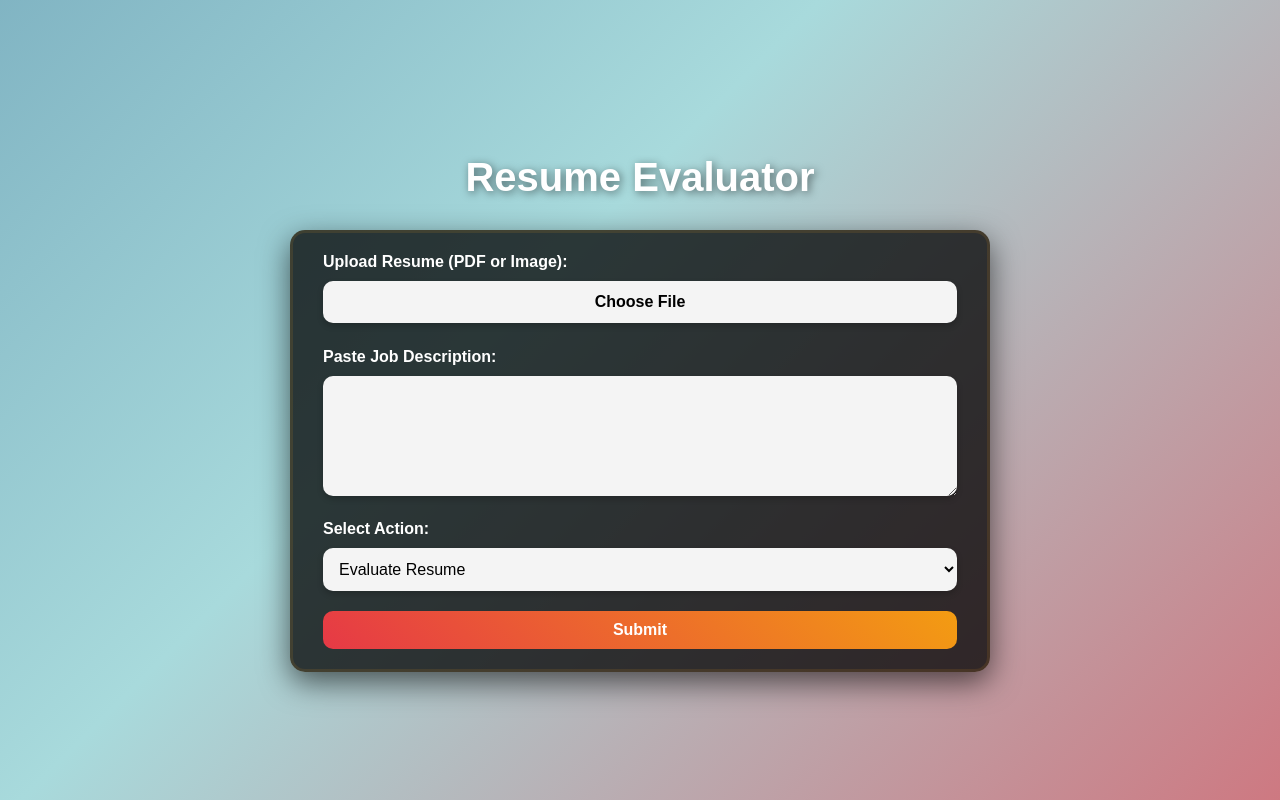
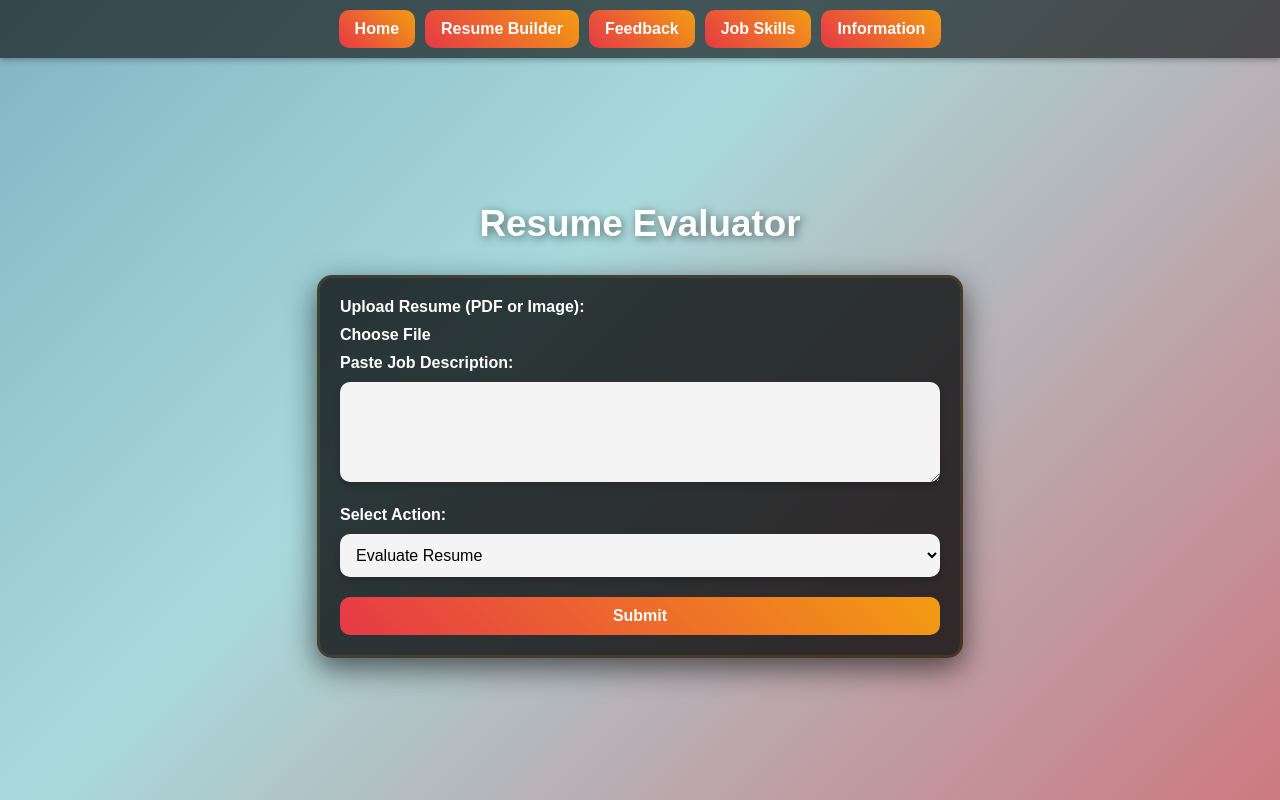
Before and after one commit to Akhila-Karuvaje/Resume_Optimize, a Flask app: page / in a window 1280 px wide. Run offline with Flask 3, Linux system fonts and the light colour scheme.

Commit message:
Update index.html

```diff
--- a/templates/index.html
+++ b/templates/index.html
@@ -2,16 +2,17 @@
 <html lang="en">
 <head>
   <meta charset="UTF-8">
+  <meta name="viewport" content="width=device-width, initial-scale=1.0">
   <title>Resume Evaluator</title>
   <style>
     html, body {
       margin: 0;
       padding: 0;
-      height: 100%;
       font-family: 'Arial', sans-serif;
       background: linear-gradient(135deg, #56d8ff, #457b9d, #a8dadc, #e63946);
       background-size: 300% 300%;
       animation: gradientCycle 15s ease infinite;
+      min-height: 100vh;
     }
 
     @keyframes gradientCycle {
@@ -20,7 +21,38 @@
     }
 
     body {
-      overflow-y: auto;
+      overflow-x: hidden;
+    }
+
+    /* ---- Navbar ---- */
+    nav {
+      display: flex;
+      flex-wrap: wrap;
+      justify-content: center;
+      gap: 10px;
+      background: rgba(0, 0, 0, 0.6);
+      padding: 10px;
+      box-shadow: 0 2px 6px rgba(0, 0, 0, 0.3);
+      position: sticky;
+      top: 0;
+      z-index: 1000;
+    }
+
+    nav button {
+      background: linear-gradient(45deg, #e63946, #f39c12);
+      border: none;
+      color: white;
+      padding: 10px 16px;
+      border-radius: 10px;
+      font-size: 1em;
+      cursor: pointer;
+      font-weight: bold;
+      transition: all 0.3s ease;
+    }
+
+    nav button:hover {
+      background: linear-gradient(45deg, #d62828, #f77f00);
+      transform: scale(1.05);
     }
 
     .container {
@@ -28,7 +60,7 @@
       flex-direction: column;
       justify-content: center;
       align-items: center;
-      min-height: 100vh;
+      min-height: calc(100vh - 80px);
       padding: 20px;
       box-sizing: border-box;
     }
@@ -37,28 +69,20 @@
       color: white;
       text-align: center;
       margin-bottom: 30px;
-      font-size: 2.5em;
+      font-size: 2.3em;
       text-shadow: 2px 2px 8px rgba(0,0,0,0.5);
-      animation: fadeIn 1.5s ease-out;
-    }
-
-    @keyframes fadeIn {
-      from { opacity: 0; transform: translateY(-20px); }
-      to { opacity: 1; transform: translateY(0); }
     }
 
     #resumeForm {
       background: rgba(0, 0, 0, 0.75);
-      padding: 20px 30px;
+      padding: 20px;
       border-radius: 15px;
       box-shadow: 0 10px 30px rgba(0, 0, 0, 0.6);
       color: #fff;
       width: 100%;
-      max-width: 700px;
-      animation: fadeIn 1.5s ease-out;
+      max-width: 600px;
       border: 3px solid #f39c12;
       animation: blinkBorder 2s infinite;
-      box-sizing: border-box;
     }
 
     @keyframes blinkBorder {
@@ -68,42 +92,10 @@
     }
 
     label {
-      font-size: 1.0em;
+      font-size: 1em;
       display: block;
       margin-bottom: 10px;
       font-weight: bold;
-    }
-
-    .file-upload-wrapper {
-      position: relative;
-      margin-bottom: 25px;
-      width: 100%;
-      box-sizing: border-box;
-    }
-
-    .file-upload-wrapper input[type="file"] {
-      opacity: 0;
-      width: 100%;
-      height: 55px;
-      position: absolute;
-      left: 0;
-      top: 0;
-      cursor: pointer;
-      box-sizing: border-box;
-    }
-
-    .file-upload-label {
-      background: #f4f4f4;
-      color: #000;
-      font-size: 1.0em;
-      border-radius: 10px;
-      padding: 12px;
-      display: block;
-      width: 100%;
-      text-align: center;
-      box-shadow: 0 3px 6px rgba(0, 0, 0, 0.2);
-      box-sizing: border-box;
-      transition: all 0.3s ease;
     }
 
     textarea,
@@ -115,74 +107,84 @@
       border-radius: 10px;
       background: #f4f4f4;
       color: #000;
-      font-size: 1.0em;
+      font-size: 1em;
       box-shadow: 0 3px 6px rgba(0, 0, 0, 0.2);
       box-sizing: border-box;
     }
 
     #job_description {
-      height: 120px;
-      font-size: 1.2em;
+      height: 100px;
+      resize: vertical;
     }
 
-    button {
+    button[type="submit"] {
       background: linear-gradient(45deg, #e63946, #f39c12);
       color: #fff;
       border: none;
       padding: 10px 16px;
-      font-size: 1.0em;
+      font-size: 1em;
       cursor: pointer;
       border-radius: 10px;
       width: 100%;
       font-weight: bold;
       transition: all 0.3s ease;
-      box-sizing: border-box;
     }
 
-    button:hover {
+    button[type="submit"]:hover {
       background: linear-gradient(45deg, #d62828, #f77f00);
       transform: scale(1.05);
     }
 
     .result {
-      margin-top: 40px;
+      margin-top: 30px;
       background: #ffffffee;
       color: #333;
-      padding: 25px;
+      padding: 20px;
       border-radius: 12px;
-      max-width: 800px;
+      max-width: 700px;
       width: 100%;
       overflow-y: auto;
       max-height: 60vh;
       font-size: 1rem;
       line-height: 1.6;
+      border-left: 6px solid #f39c12;
       box-shadow: 0 4px 15px rgba(0, 0, 0, 0.2);
-      border-left: 6px solid #f39c12;
-      box-sizing: border-box;
     }
 
-    .result h3 {
-      margin-top: 0;
-      font-size: 1.5rem;
-      color: #0056b3;
-      border-bottom: 1px solid #ccc;
-      padding-bottom: 5px;
+    /* ---- Responsive ---- */
+    @media (max-width: 768px) {
+      nav {
+        flex-direction: column;
+        align-items: center;
       }
 
-    .result ul {
-      padding-left: 20px;
+      h1 {
+        font-size: 1.8em;
       }
 
-    .result ul li {
-      margin-bottom: 8px;
+      #resumeForm {
+        padding: 15px;
       }
 
-    .result strong {
-      color: #e63946;
+      nav button {
+        width: 90%;
       }
+    }
+
   </style>
 </head>
 <body>
+
+  <!-- Navigation bar -->
+  <nav>
+    <button onclick="location.href='/'">Home</button>
+    <button onclick="location.href='/resume'">Resume Builder</button>
+    <button onclick="location.href='/feedback'">Feedback</button>
+    <button onclick="location.href='/jobs'">Job Skills</button>
+    <button onclick="location.href='/info'">Information</button>
+  </nav>
+
+  <!-- Main Container -->
   <div class="container">
     <h1>Resume Evaluator</h1>
 
@@ -190,7 +192,7 @@
       <label for="resume">Upload Resume (PDF or Image):</label>
       <div class="file-upload-wrapper">
         <label for="resume" class="file-upload-label" id="fileLabel">Choose File</label>
-        <input type="file" name="resume" id="resume" required>
+        <input type="file" name="resume" id="resume" required style="display:none;">
       </div>
 
       <label for="job_description">Paste Job Description:</label>
@@ -200,7 +202,6 @@
       <select name="action" id="action" required>
         <option value="evaluate">Evaluate Resume</option>
         <option value="match">Match Score</option>
-
       </select>
 
       <button type="submit">Submit</button>
@@ -214,10 +215,12 @@
   </div>
 
   <script>
+    // Show selected filename
     document.getElementById('resume').addEventListener('change', function() {
       const fileName = this.files[0]?.name || "Choose File";
       document.getElementById('fileLabel').textContent = fileName;
     });
   </script>
+
 </body>
 </html>
```
Lines whose indentation alone changed are shown as unchanged.
